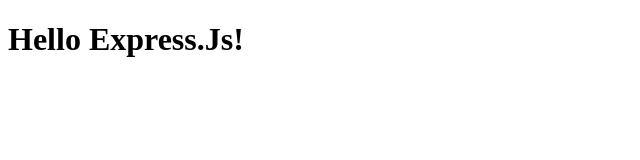
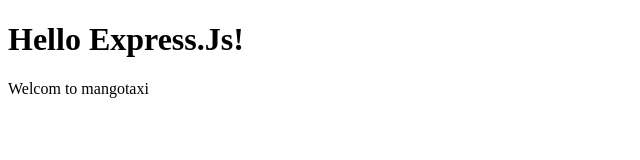
Before and after one commit to beesting1985/web-server, a website: page Public/index.html in a window 1280 px wide. Shown: the whole page, without its empty margins (0-640 px from the left). Drawn offline with Linux system fonts and the light colour scheme.

Commit message:
included p tag in index.html

```diff
--- a/Public/index.html
+++ b/Public/index.html
@@ -9,5 +9,6 @@
 
 	<body>
 		<h1> Hello Express.Js! </h1>
+		<p>Welcom to mangotaxi</p>
 	</body>
 </html>
```
